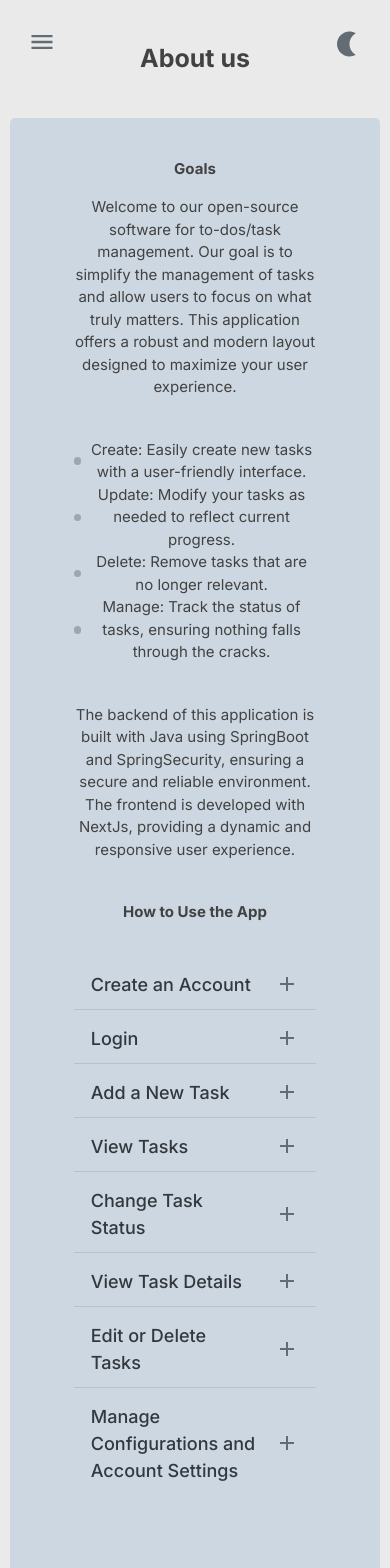
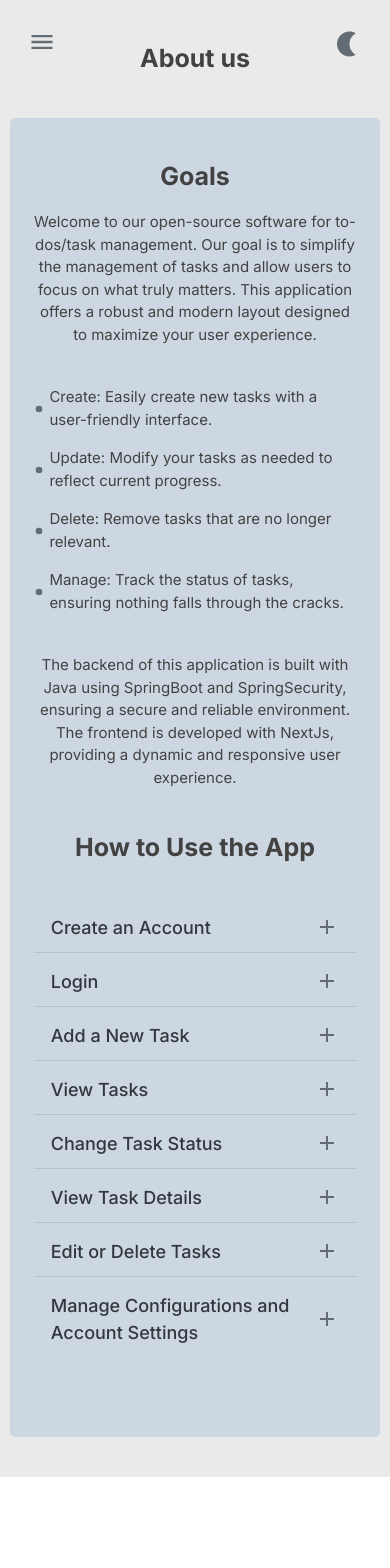
Before and after one commit to Marcus-Nastasi/to-dos-app-v2, a Next.js app: page /about in a window 390 px wide. Shown: the top 1568 px of the page. After the commit the page ends 1477 px from the top, so only its background shows below. Built offline with nearby package versions, Linux system fonts and the light colour scheme.

Commit message:
app and componenets: refactoring about page's responsive

```diff
--- /dev/null
+++ b/src/app/about/layout.tsx
@@ -0,0 +1,15 @@
+import { Metadata } from 'next';
+import { Fragment } from "react";
+import About from './page';
+
+export const metadata: Metadata = {
+   title: 'About - To-Dos App'
+};
+
+export default function AboutLayout() {
+   return (
+      <Fragment>
+         <About />
+      </Fragment>
+   );
+}
--- a/src/app/about/page.tsx
+++ b/src/app/about/page.tsx
@@ -4,6 +4,7 @@ import MenuDrawer from '@/components/shared/menu-drawer';
 import AddIcon from '@mui/icons-material/Add';
 import EmojiObjectsIcon from '@mui/icons-material/EmojiObjects';
 import NightlightIcon from '@mui/icons-material/Nightlight';
+import FiberManualRecordIcon from '@mui/icons-material/FiberManualRecord';
 import { Accordion, accordionClasses, AccordionDetails, AccordionGroup, AccordionSummary, accordionSummaryClasses, Box, Button, CssVarsProvider, extendTheme, Tooltip, Typography, useColorScheme } from "@mui/joy";
 import { Fragment, useEffect } from "react";
 
@@ -57,7 +58,7 @@ const theme = extendTheme({
       dark: {
          palette: {
             background: {
-               level1: 'white',
+               level2: 'white',
                body: '#2D2D2D',
             },
             text: {
@@ -121,10 +122,10 @@ export default function About() {
                      width={{
                         xs: '95vw',
                         sm: '85vw',
-                        md: '70vw',
-                        lg: '60vw'
+                        md: '80vw',
+                        lg: '65vw'
                      }}
-                     paddingX={8}
+                     paddingX={{ xs: 3, sm: 4, lg: 5 }}
                      mb={5}
                      borderRadius={5}
                      sx={(theme) => ({
@@ -139,10 +140,9 @@ export default function About() {
                         paddingBottom={2}
                         sx={{
                            fontSize: {
-                              xs: 15,
-                              md: 20,
-                              lg: 25,
-                              xl: 30
+                              xs: 25,
+                              sm: 30,
+                              md: 35,
                            },
                            fontWeight: 'bold'
                         }}
@@ -172,18 +172,8 @@ export default function About() {
                            'Manage: Track the status of tasks, ensuring nothing falls through the cracks.'
                         ].map(s =>
                            <Typography
-                              textAlign={'center'}
-                              startDecorator={
-                                 <Box
-                                    component="span"
-                                    sx={{
-                                       bgcolor: 'neutral.400',
-                                       width: '0.5em',
-                                       height: '0.5em',
-                                       borderRadius: '50%',
-                                    }}
-                                 />
-                              }
+                              my={{ xs: 2, sm: 1, md: 0 }}
+                              startDecorator={<FiberManualRecordIcon sx={{ fontSize: 10 }} />}
                               sx={{
                                  fontSize: {
                                     xs: 15,
@@ -217,10 +207,9 @@ export default function About() {
                         paddingBottom={2}
                         sx={{
                            fontSize: {
-                              xs: 15,
-                              md: 20,
-                              lg: 25,
-                              xl: 30
+                              xs: 25,
+                              sm: 30,
+                              md: 35,
                            },
                            fontWeight: 'bold'
                         }}
@@ -242,11 +231,11 @@ export default function About() {
                               },
                               '& button:hover': {
                                  borderRadius: 'md',
-                              background: theme.palette.mode == 'light' ? 'background.level1' : '#000000'
+                                 background: theme.palette.mode == 'light' ? 'background.level2' : '#000000'
                               },
                            },
                            [`& .${accordionClasses.root}.${accordionClasses.expanded}`]: {
-                           bgcolor: theme.palette.mode == 'light' ? 'background.level1' : '#000000',
+                              bgcolor: theme.palette.mode == 'light' ? 'background.level2' : '#000000',
                               borderRadius: 'md',
                               borderBottom: '1px solid',
                               borderColor: 'background.level2',
--- a/src/components/todos/update-todo-modal.tsx
+++ b/src/components/todos/update-todo-modal.tsx
@@ -10,9 +10,8 @@ import ModalDialog from '@mui/joy/ModalDialog';
 import DialogTitle from '@mui/joy/DialogTitle';
 import DialogContent from '@mui/joy/DialogContent';
 import Stack from '@mui/joy/Stack';
-import Add from '@mui/icons-material/Add';
 import { Transition } from 'react-transition-group';
-import { Box, IconButton, Option, Select, selectClasses, Tooltip } from '@mui/joy';
+import { Box, Option, Select, selectClasses } from '@mui/joy';
 import { KeyboardArrowDown } from '@mui/icons-material';
 import { useAlert } from '@/contexts/alert-context';
 import { TodoDto, TodosRequestDto } from '@/types/todos/todos.dto';
@@ -122,7 +121,7 @@ export default function UpdateTodoModal({
                      minWidth={'400px'}
                   >
                      <DialogTitle>Update to-do</DialogTitle>
-                     <DialogContent>Fill in the information of the to-do.</DialogContent>
+                     <DialogContent>Update the information of the to-do.</DialogContent>
                      <form
                         onSubmit={(event: React.FormEvent<HTMLFormElement>) => {
                            event.preventDefault();
```
Lines whose indentation alone changed are shown as unchanged.
